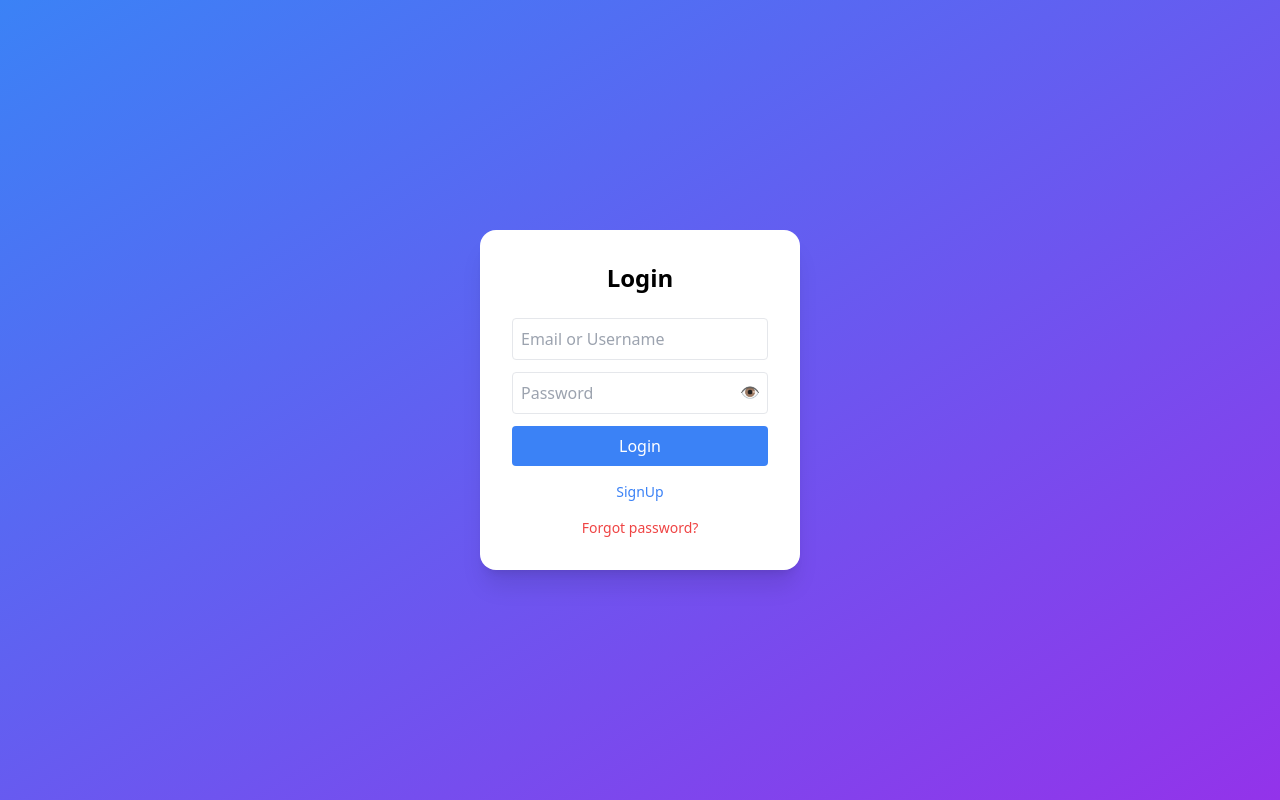
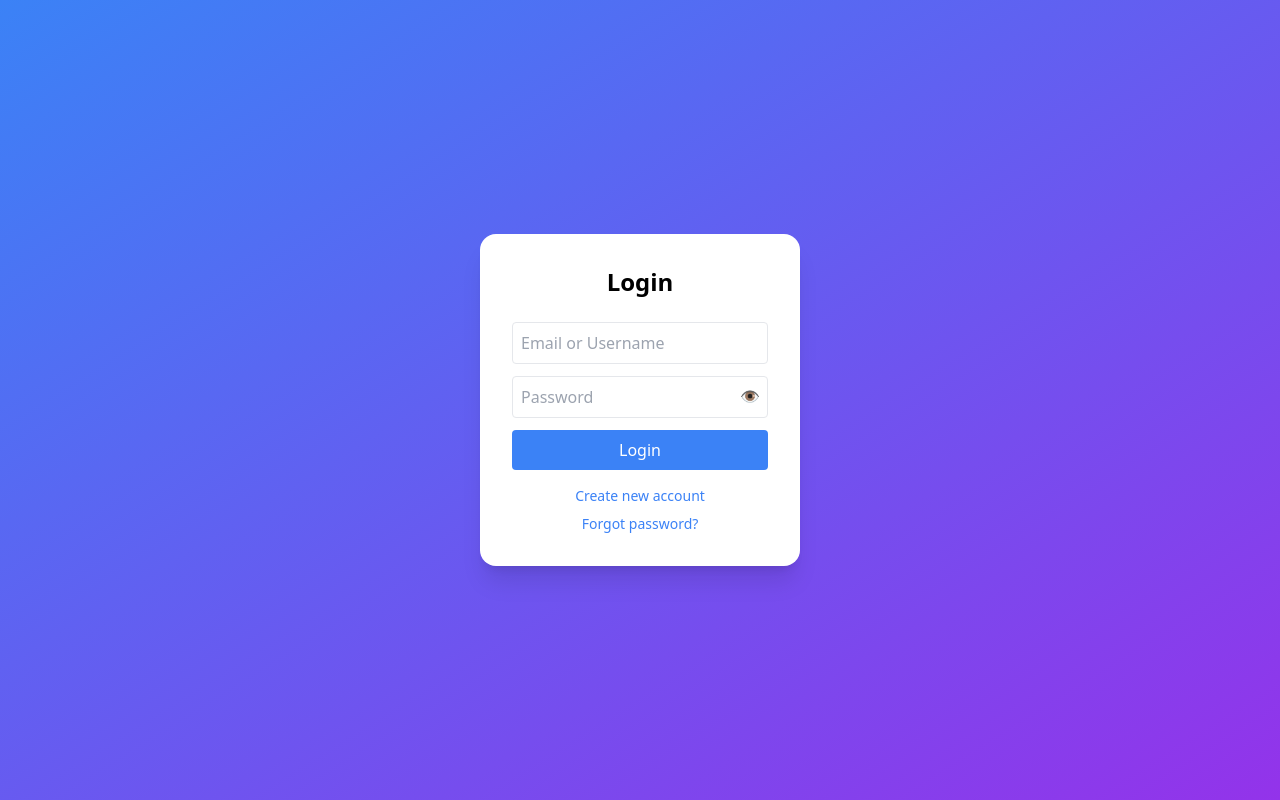
Before and after one commit to Vamsi-Krishna-21/Login-Validation, a React (Vite) app in the folder client/: page / in a window 1280 px wide. Built offline with nearby package versions, Linux system fonts and the light colour scheme.

Commit message:
fixed login navigation

```diff
--- a/client/src/pages/Login.jsx
+++ b/client/src/pages/Login.jsx
@@ -94,14 +94,14 @@ function Login() {
 
         <p
  className="text-center text-sm mt-4 text-blue-500 cursor-pointer"
-          onClick={()=>navigate("/register")}
+ onClick={() => navigate("/register")}
 >
-          SignUp
+ Create new account
 </p>
 
 <p
-          className="text-center text-sm mt-4 text-red-500 cursor-pointer"
-          onClick={()=>navigate("/forgot-password")}
+ className="text-center text-sm mt-2 text-blue-500 cursor-pointer"
+ onClick={() => navigate("/forgot-password")}
 >
  Forgot password?
 </p>
```
Lines whose indentation alone changed are shown as unchanged.
